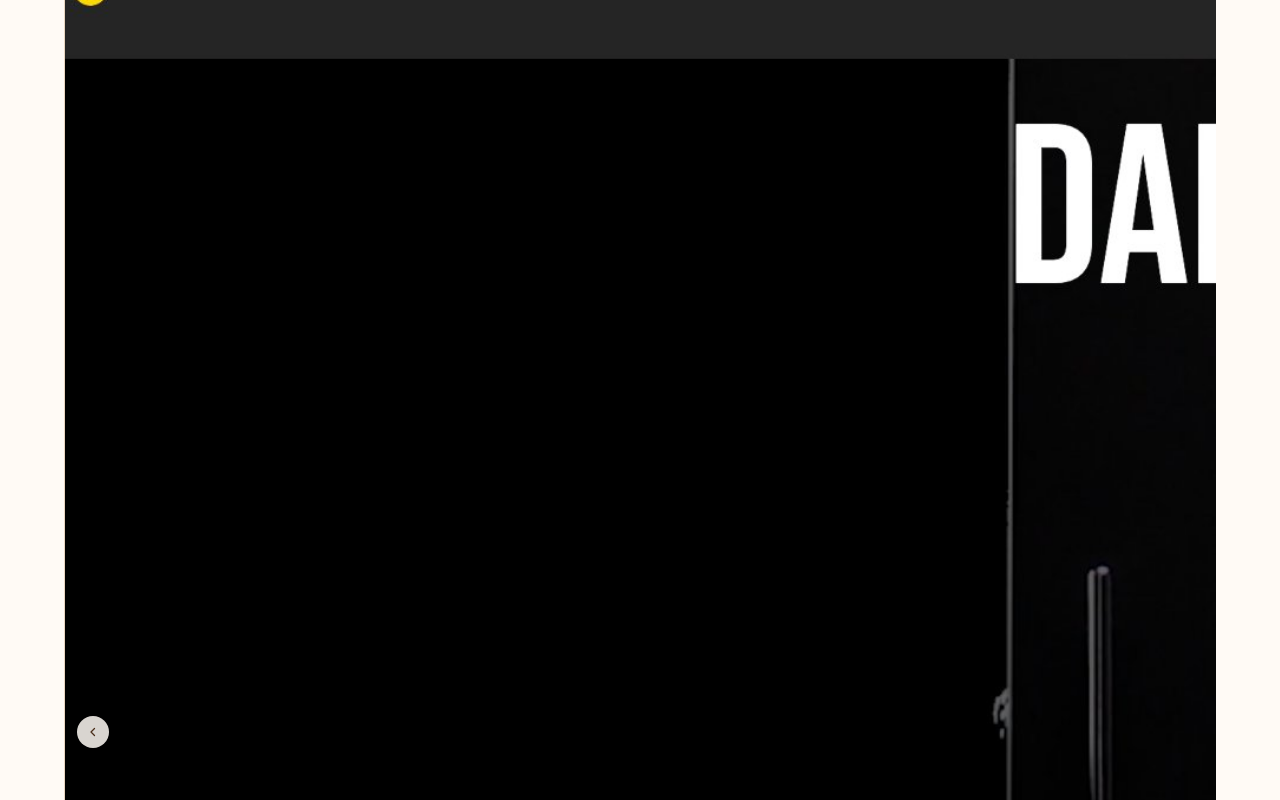
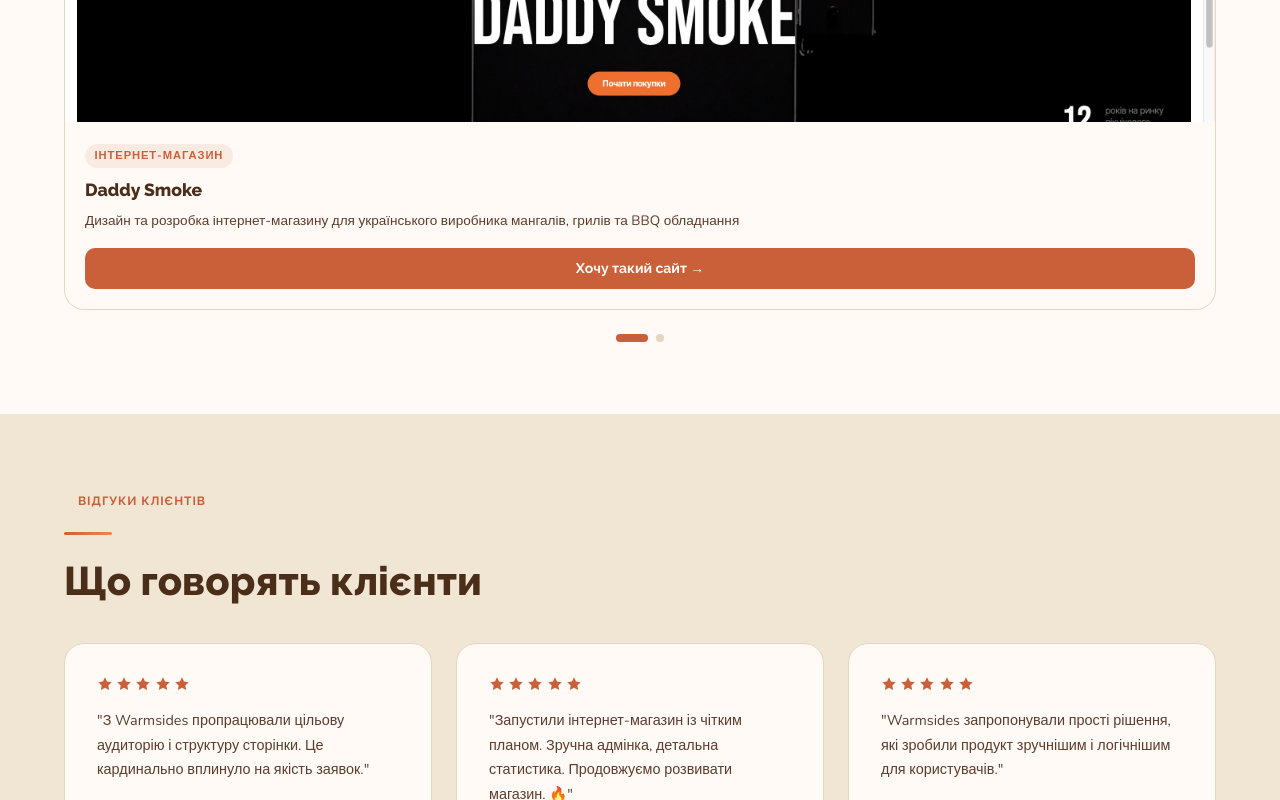
Before and after one commit to nicksolntsev2808/wamsides_landing, a React (Vite) app: page / in a window 1280 px wide. Shown: the part 2180-2980 px from the top of the page. Built offline with nearby package versions, Linux system fonts and the light colour scheme.

Commit message:
Add files via upload

```diff
--- a/src/web/pages/Home.tsx
+++ b/src/web/pages/Home.tsx
@@ -335,60 +335,30 @@
 
 /* ─── PORTFOLIO ─── */
 function PortfolioCard({ title, tag, desc, images }: { title: string; tag: string; desc: string; images: string[] }) {
-  const [active, setActive] = useState(0);
   return (
-    <div className="ws-card fade-up" style={{ padding: 0, overflow: "hidden", border: "1px solid #E8D5C0" }}>
-      {/* Image slider */}
-      <div style={{ position: "relative", aspectRatio: "16/9", overflow: "hidden", background: "#2C1A0E" }}>
+    <div className="ws-card" style={{ padding: 0, overflow: "hidden", border: "1px solid #E8D5C0" }}>
+      {/* Image — fixed height */}
+      <div style={{ height: "200px", overflow: "hidden", background: "#2C1A0E" }}>
         <img
-          src={images[active]}
+          src={images[0]}
           alt={title}
-          style={{ width: "100%", height: "100%", objectFit: "cover", display: "block", transition: "opacity 0.3s" }}
+          style={{ width: "100%", height: "100%", objectFit: "cover", objectPosition: "top", display: "block" }}
         />
-        {/* Dot indicators */}
-        {images.length > 1 && (
-          <div style={{ position: "absolute", bottom: "0.75rem", left: "50%", transform: "translateX(-50%)", display: "flex", gap: "0.4rem" }}>
-            {images.map((_, i) => (
-              <button
-                key={i}
-                onClick={() => setActive(i)}
-                style={{ width: active === i ? "1.5rem" : "0.5rem", height: "0.5rem", borderRadius: "1rem", background: active === i ? "#C9603A" : "rgba(255,250,245,0.6)", border: "none", cursor: "pointer", padding: 0, transition: "all 0.2s" }}
-              />
-            ))}
-          </div>
-        )}
-        {/* Prev/Next arrows */}
-        {images.length > 1 && (
-          <>
-            <button
-              onClick={() => setActive(i => (i - 1 + images.length) % images.length)}
-              style={{ position: "absolute", left: "0.75rem", top: "50%", transform: "translateY(-50%)", width: "2rem", height: "2rem", borderRadius: "50%", background: "rgba(255,250,245,0.85)", border: "none", cursor: "pointer", display: "flex", alignItems: "center", justifyContent: "center" }}
-            >
-              <svg width="12" height="12" fill="none" viewBox="0 0 24 24" stroke="#4A2E1A" strokeWidth="2.5"><path strokeLinecap="round" strokeLinejoin="round" d="M15 19l-7-7 7-7" /></svg>
-            </button>
-            <button
-              onClick={() => setActive(i => (i + 1) % images.length)}
-              style={{ position: "absolute", right: "0.75rem", top: "50%", transform: "translateY(-50%)", width: "2rem", height: "2rem", borderRadius: "50%", background: "rgba(255,250,245,0.85)", border: "none", cursor: "pointer", display: "flex", alignItems: "center", justifyContent: "center" }}
-            >
-              <svg width="12" height="12" fill="none" viewBox="0 0 24 24" stroke="#4A2E1A" strokeWidth="2.5"><path strokeLinecap="round" strokeLinejoin="round" d="M9 5l7 7-7 7" /></svg>
-            </button>
-          </>
-        )}
       </div>
       {/* Info */}
-      <div style={{ padding: "1.5rem" }}>
-        <span style={{ fontFamily: "Nunito, sans-serif", fontSize: "0.75rem", fontWeight: 700, color: "#C9603A", textTransform: "uppercase", letterSpacing: "0.08em", background: "rgba(201,96,58,0.1)", padding: "0.25rem 0.75rem", borderRadius: "2rem", display: "inline-block", marginBottom: "0.75rem" }}>
+      <div style={{ padding: "1.25rem" }}>
+        <span style={{ fontFamily: "Nunito, sans-serif", fontSize: "0.7rem", fontWeight: 700, color: "#C9603A", textTransform: "uppercase", letterSpacing: "0.08em", background: "rgba(201,96,58,0.1)", padding: "0.2rem 0.6rem", borderRadius: "2rem", display: "inline-block", marginBottom: "0.6rem" }}>
           {tag}
         </span>
-        <h3 style={{ fontFamily: "Raleway, sans-serif", fontWeight: 800, fontSize: "1.25rem", color: "#4A2E1A", margin: "0 0 0.5rem" }}>
+        <h3 style={{ fontFamily: "Raleway, sans-serif", fontWeight: 800, fontSize: "1.1rem", color: "#4A2E1A", margin: "0 0 0.4rem" }}>
           {title}
         </h3>
-        <p style={{ fontFamily: "Nunito, sans-serif", fontSize: "0.875rem", color: "#5C3D2E", lineHeight: 1.65, margin: "0 0 1.25rem" }}>
+        <p style={{ fontFamily: "Nunito, sans-serif", fontSize: "0.85rem", color: "#5C3D2E", lineHeight: 1.6, margin: "0 0 1rem" }}>
           {desc}
         </p>
         <button
           className="btn-primary"
-          style={{ width: "100%", textAlign: "center", fontSize: "0.9rem", padding: "0.75rem" }}
+          style={{ width: "100%", textAlign: "center", fontSize: "0.875rem", padding: "0.65rem" }}
           onClick={() => document.getElementById("contact")?.scrollIntoView({ behavior: "smooth" })}
         >
           Хочу такий сайт →
```
